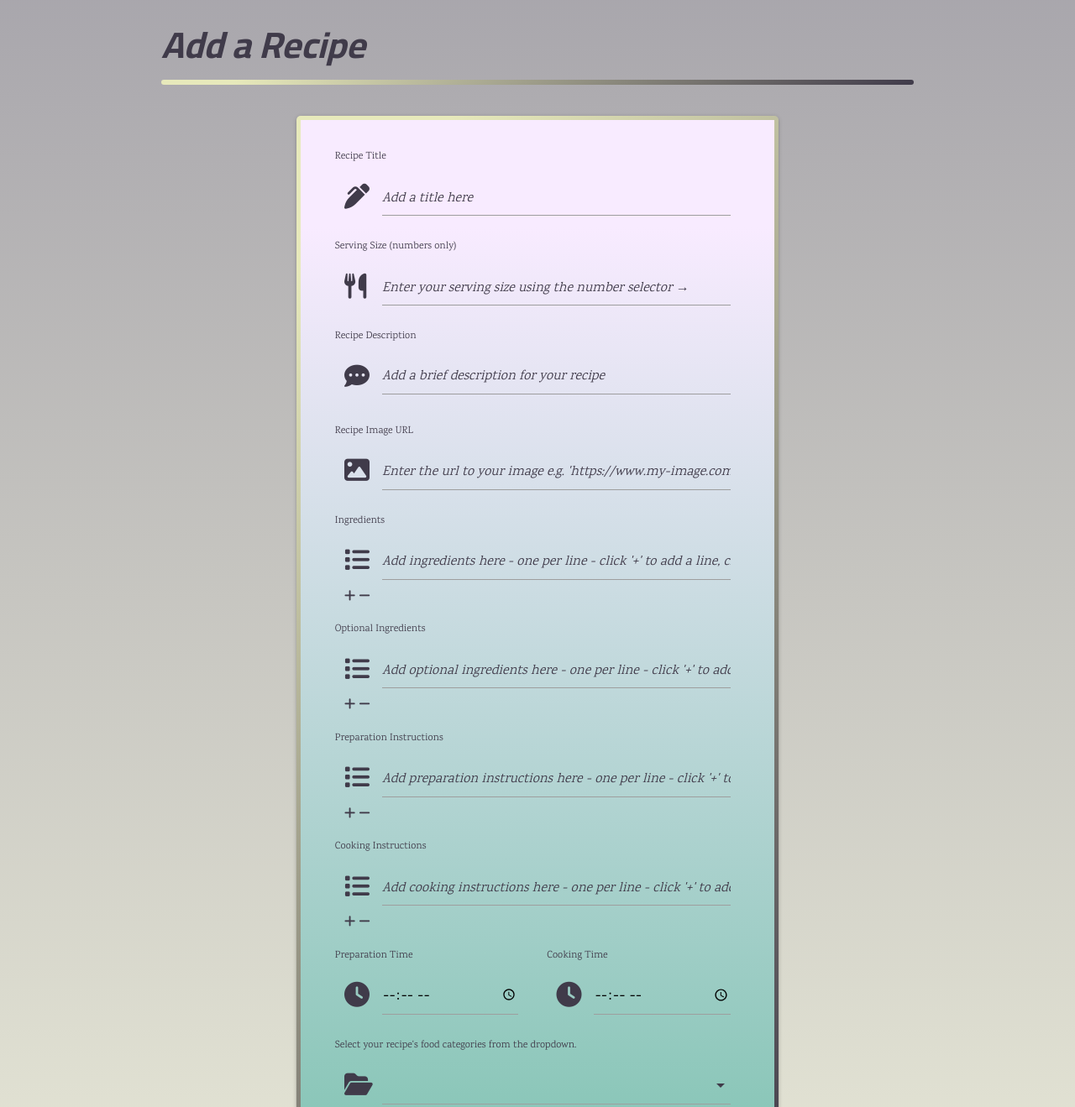
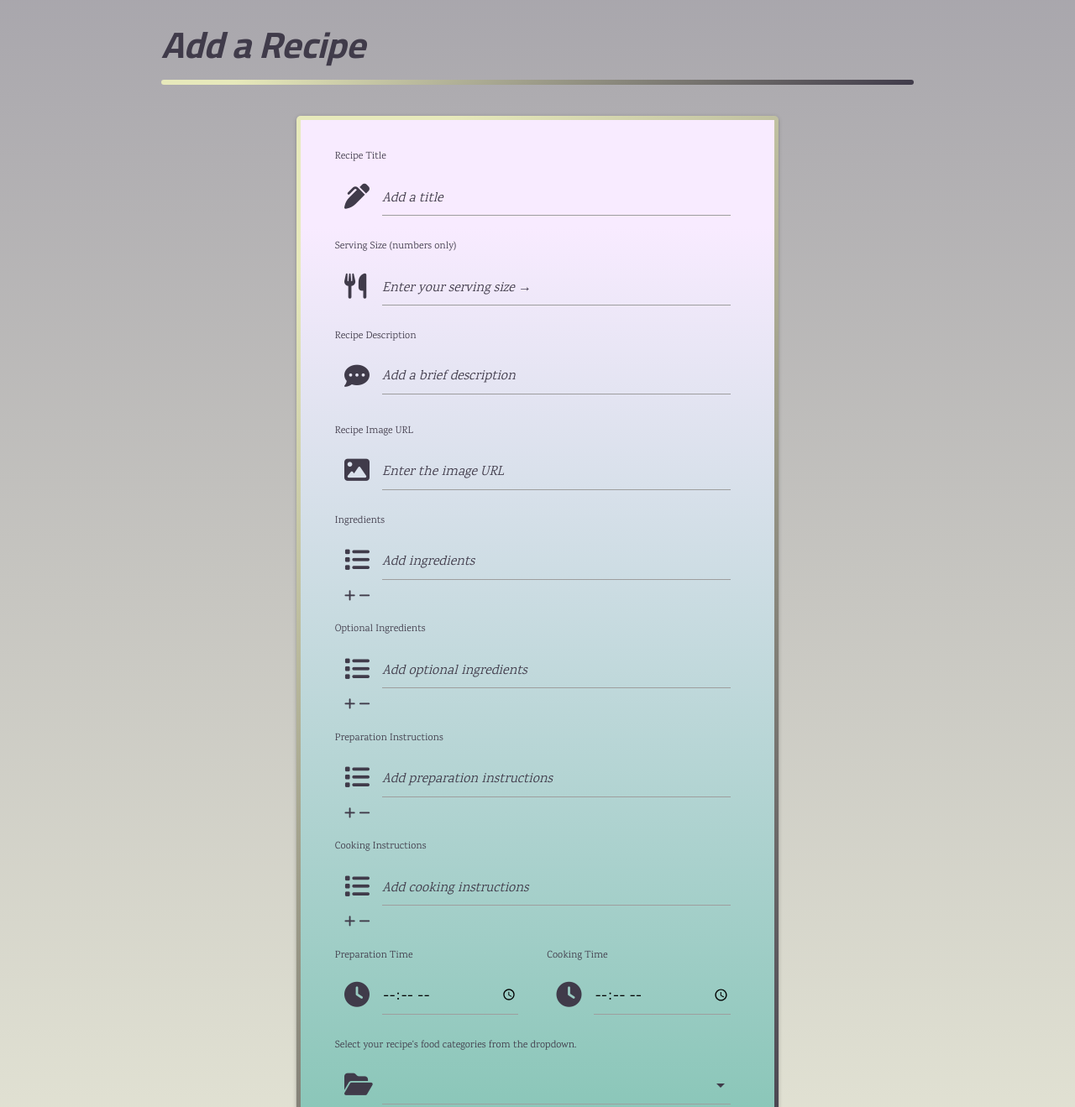
Before and after one commit to boderg/recipe-base, a Flask app: page /add_recipe in a window 1280 px wide. Shown: the part 74-1393 px from the top of the page at 84% size. Run offline with Flask 3, Linux system fonts and the light colour scheme; the visitor is signed in with stand-in values (Sample User, id 1); data that the repository does not hold is empty; some libraries are stand-ins or nearby versions.

Commit message:
Edit placeholders

```diff
--- a/templates/add_recipe.html
+++ b/templates/add_recipe.html
@@ -12,7 +12,7 @@
                 <label for="recipe_name">Recipe Title</label>
                 <div class="input-field col s12">
                     <i class="fas fa-pen-clip prefix"></i>
-                    <input id="recipe_name" name="recipe_name" type="text" class="validate" placeholder="Add a title here" required>
+                    <input id="recipe_name" name="recipe_name" type="text" class="validate" placeholder="Add a title" required>
                 </div>
             </div>
 
@@ -21,7 +21,7 @@
                     <label for="serving_size">Serving Size (numbers only)</label>
                 <div class="input-field col s12">
                     <i class="fas fa-utensils prefix"></i>
-                    <input id="serving_size" name="serving_size" type="number" class="validate" placeholder="Enter your serving size using the number selector &rarr;" required>
+                    <input id="serving_size" name="serving_size" type="number" class="validate" placeholder="Enter your serving size &rarr;" required>
                     </div>
                 </div>
 
@@ -30,7 +30,7 @@
                     <label for="recipe_description">Recipe Description</label>
                 <div class="input-field col s12">
                     <i class="fas fa-comment-dots prefix"></i>
-                    <textarea id="recipe_description" name="recipe_description" class="materialize-textarea validate" placeholder="Add a brief description for your recipe" required></textarea>
+                    <textarea id="recipe_description" name="recipe_description" class="materialize-textarea validate" placeholder="Add a brief description" required></textarea>
                 </div>
                 </div>
 
@@ -39,7 +39,7 @@
                     <label for="recipe_image">Recipe Image URL</label>
                 <div class="input-field col s12">
                     <i class="fas fa-image prefix"></i>
-                    <input id="recipe_image" name="recipe_image" type="url" class="validate" placeholder="Enter the url to your image e.g. 'https://www.my-image.com'">
+                    <input id="recipe_image" name="recipe_image" type="url" class="validate" placeholder="Enter the image URL">
                 </div>
                 </div>
 
@@ -49,7 +49,7 @@
                 <div class="input-field col s12" id="list1">
                     <i class="fas fa-list prefix"></i>
                     <input id="main_ingredients" name="main_ingredients" type="text" class="validate" required
-                    placeholder="Add ingredients here - one per line - click '+' to add a line, click '-' to remove a line">
+                    placeholder="Add ingredients">
                     <i class="fas fa-plus tooltipped" data-position="left" data-tooltip="Use the '+' and '-' buttons to add or remove lines."
                     onclick="addItem('list1', 'main_ingredients')"></i>
                     <i class="fas fa-minus" onclick="removeItem('list1')"></i>
@@ -62,7 +62,7 @@
                 <div class="input-field col s12" id="list2">
                     <i class="fas fa-list prefix"></i>
                     <input id="optional_ingredients" name="optional_ingredients" type="text" class="validate" required
-                    placeholder="Add optional ingredients here - one per line - click '+' to add a line, click '-' to remove a line">
+                    placeholder="Add optional ingredients">
                     <i class="fas fa-plus tooltipped" data-position="left" data-tooltip="Use the '+' and '-' buttons to add or remove lines."
                     onclick="addItem('list2', 'optional_ingredients')"></i>
                     <i class="fas fa-minus" onclick="removeItem('list2')"></i>
@@ -75,7 +75,7 @@
                 <div class="input-field col s12" id="list3">
                     <i class="fas fa-list prefix"></i>
                     <input id="preparation_method" name="preparation_method" type="text" class="validate" required
-                    placeholder="Add preparation instructions here - one per line - click '+' to add a line, click '-' to remove a line">
+                    placeholder="Add preparation instructions">
                     <i class="fas fa-plus tooltipped" data-position="left" data-tooltip="Use the '+' and '-' buttons to add or remove lines."
                     onclick="addItem('list3', 'preparation_method')"></i>
                     <i class="fas fa-minus" onclick="removeItem('list3')"></i>
@@ -88,7 +88,7 @@
                 <div class="input-field col s12" id="list4">
                     <i class="fas fa-list prefix"></i>
                     <input id="cooking_method" name="cooking_method" type="text" class="validate" required
-                    placeholder="Add cooking instructions here - one per line - click '+' to add a line, click '-' to remove a line">
+                    placeholder="Add cooking instructions">
                     <i class="fas fa-plus tooltipped" data-position="left" data-tooltip="Use the '+' and '-' buttons to add or remove lines."
                     onclick="addItem('list4', 'cooking_method')"></i>
                     <i class="fas fa-minus" onclick="removeItem('list4')"></i>
```
